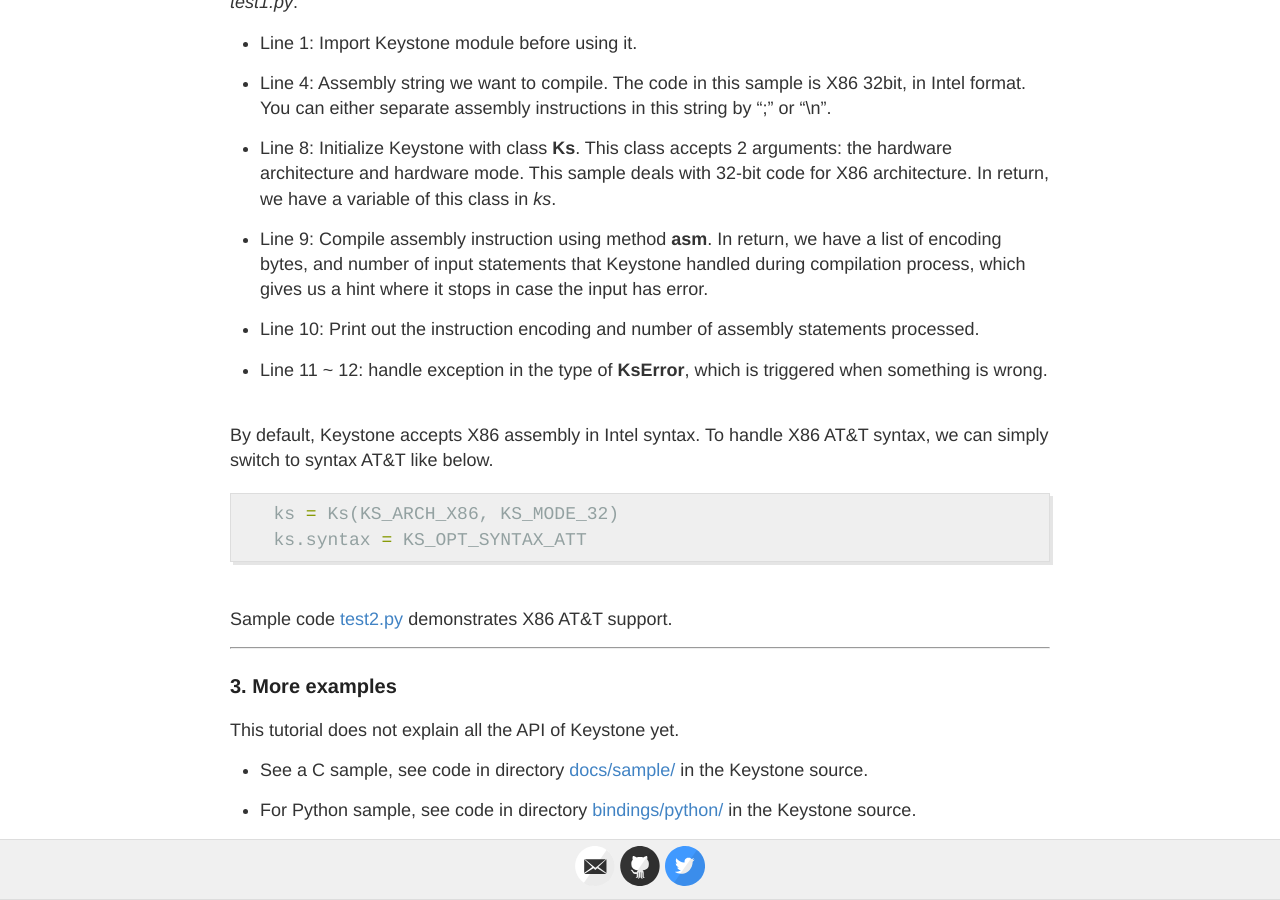
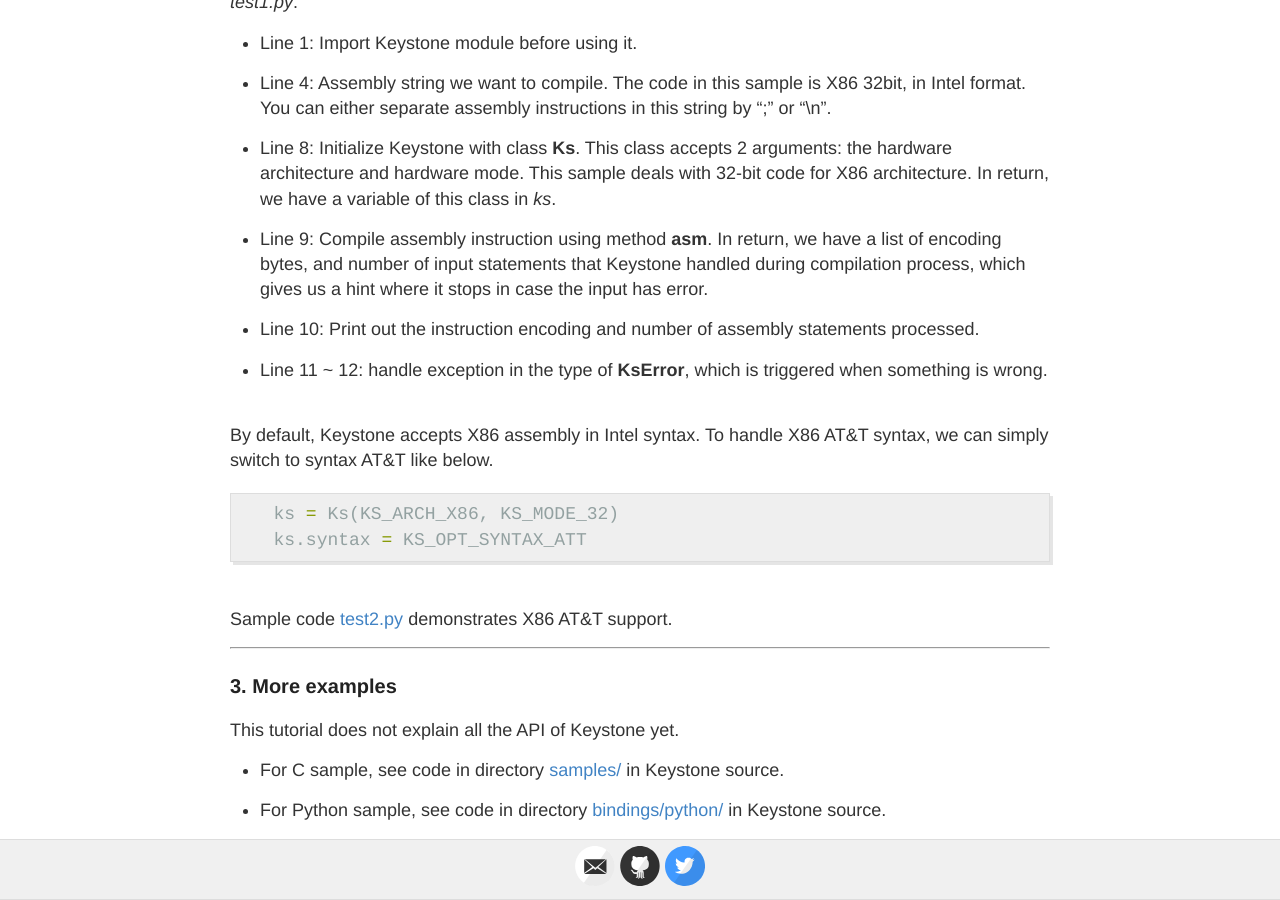
Before and after one commit to keystone-engine/keystone-engine.github.io, a Jekyll site: the page built from docs/tutorial.md, in a window 1280 px wide and 900 px high, scrolled down 4007 px. Built offline with Jekyll 4.4.1, drawn with Linux system fonts in a browser that asks for light colours.

Commit message:
fix links in tutorial.md

```diff
--- a/docs/tutorial.md
+++ b/docs/tutorial.md
@@ -182,6 +182,6 @@ Sample code [test2.py](/samples/test2.py) demonstrates X86 AT&T support.
 
 This tutorial does not explain all the API of Keystone yet.
 
-- See a C sample, see code in directory [docs/sample/](https://github.com/keystone-engine/keystone/tree/master/docs/sample) in the Keystone source.
+- For C sample, see code in directory [samples/](https://github.com/keystone-engine/keystone/tree/master/samples) in Keystone source.
 
-- For Python sample, see code in directory [bindings/python/](https://github.com/keystone-engine/keystone/tree/master/bindings/python) in the Keystone source.
+- For Python sample, see code in directory [bindings/python/](https://github.com/keystone-engine/keystone/tree/master/bindings/python) in Keystone source.
```
